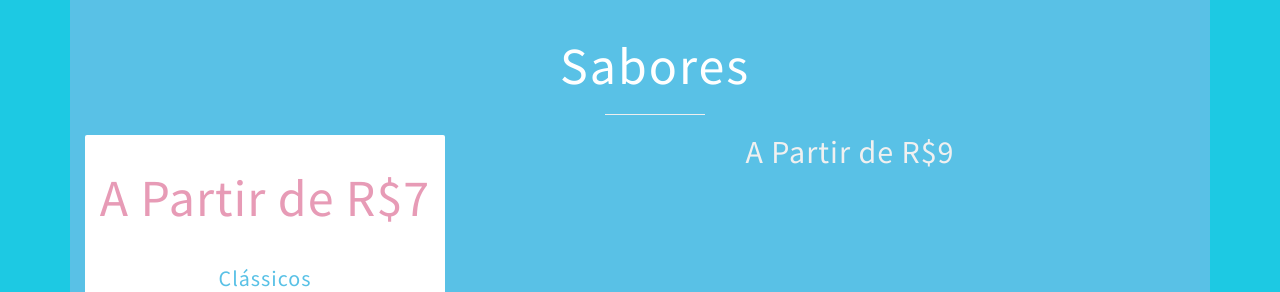
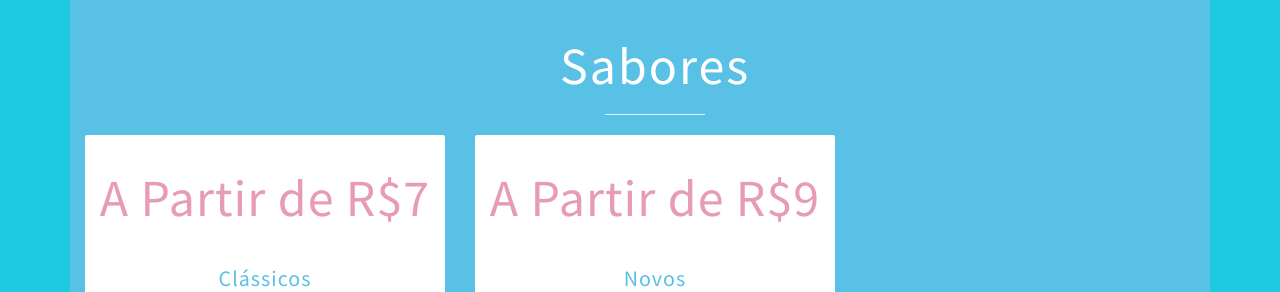
Before and after one commit to artesanatarj/site, a plain HTML site: page index.html in a window 1280 px wide. Shown: the part 1620-1912 px from the top of the page. Drawn offline with Linux system fonts and the light colour scheme.

Commit message:
Update index.html

```diff
--- a/index.html
+++ b/index.html
@@ -198,6 +198,9 @@ http://www.templatemo.com/tm-492-app-starter
                     </div>
                </div>
 
+		   <div class="wow fadeInUp col-md-4 col-sm-4" data-wow-delay="0.4s">
+                    <div class="pricing-plan">
+                         <div class="pricing-month">
 		 <h2>A Partir de R$9</h2>
                          </div>
                          <div class="pricing-title">
```
